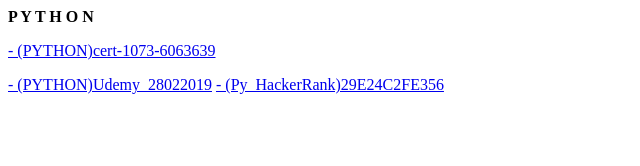
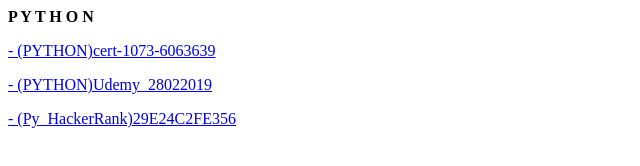
Before and after one commit to null0pull/Portfolio, a plain HTML site: page certs/certs.htm in a window 1280 px wide. Shown: the whole page, without its empty margins (0-640 px from the left). Drawn offline with Linux system fonts and the light colour scheme.

Commit message:
Update certs.htm

```diff
--- a/certs/certs.htm
+++ b/certs/certs.htm
@@ -3,7 +3,7 @@
 
 <p><strong>  P Y T H O N</strong><p>
 <p><a href="(PYTHON)cert-1073-6063639.jpg"> - (PYTHON)cert-1073-6063639</a><p>
-<a href="(PYTHON)Udemy_28022019.jpg"> - (PYTHON)Udemy_28022019</a>
-  <a href="(Py_HackerRank)29E24C2FE356.png"> - (Py_HackerRank)29E24C2FE356</a>
+<p><a href="(PYTHON)Udemy_28022019.jpg"> - (PYTHON)Udemy_28022019</a></p>
+<p><a href="(Py_HackerRank)29E24C2FE356.png"> - (Py_HackerRank)29E24C2FE356</a></p>
 </body>
 </html>
```
